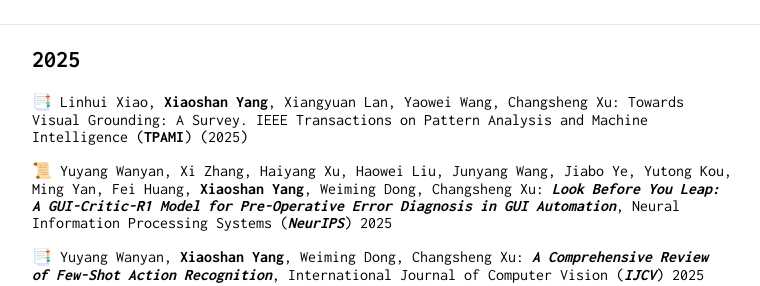
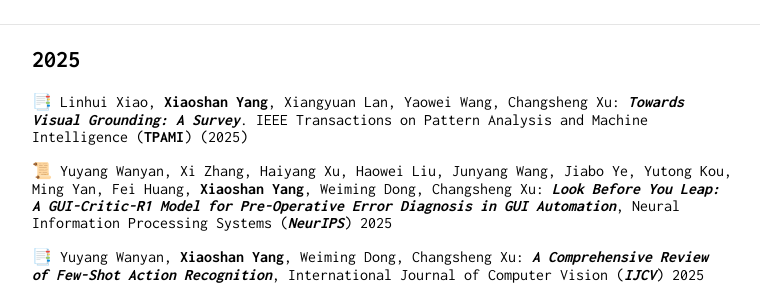
Before and after one commit to YangXS/yangxs.github.io, a Jekyll site: the page built from publications.md, in a window 1280 px wide and 900 px high. Shown: the part 184-470 px from the top of the window, without its empty margins (258-1018 px from the left). Built offline with Jekyll 4.4.1, drawn with Linux system fonts in a browser that asks for light colours.

```diff
--- a/publications.md
+++ b/publications.md
@@ -9,7 +9,7 @@ layout: default
 **2025**
 ---
 
-📑 Linhui Xiao, **Xiaoshan Yang**, Xiangyuan Lan, Yaowei Wang, Changsheng Xu: Towards Visual Grounding: A Survey. IEEE Transactions on Pattern Analysis and Machine Intelligence (**TPAMI**) (2025)
+📑 Linhui Xiao, **Xiaoshan Yang**, Xiangyuan Lan, Yaowei Wang, Changsheng Xu: ***Towards Visual Grounding: A Survey***. IEEE Transactions on Pattern Analysis and Machine Intelligence (**TPAMI**) (2025)
 
 
 📜 Yuyang Wanyan, Xi Zhang, Haiyang Xu, Haowei Liu, Junyang Wang, Jiabo Ye, Yutong Kou, Ming Yan, Fei Huang, **Xiaoshan Yang**, Weiming Dong, Changsheng Xu: ***Look Before You Leap: A GUI-Critic-R1 Model for Pre-Operative Error Diagnosis in GUI Automation***, Neural Information Processing Systems (***NeurIPS***) 2025
```
